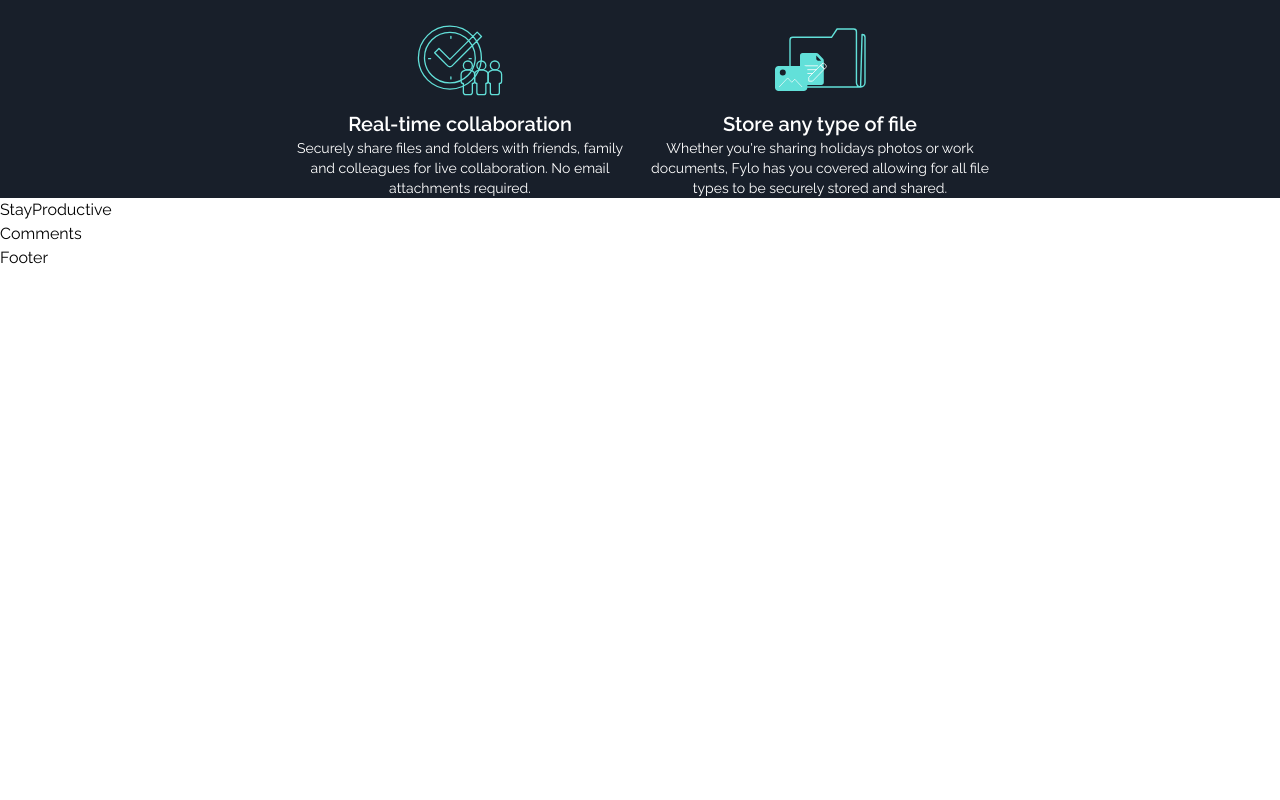
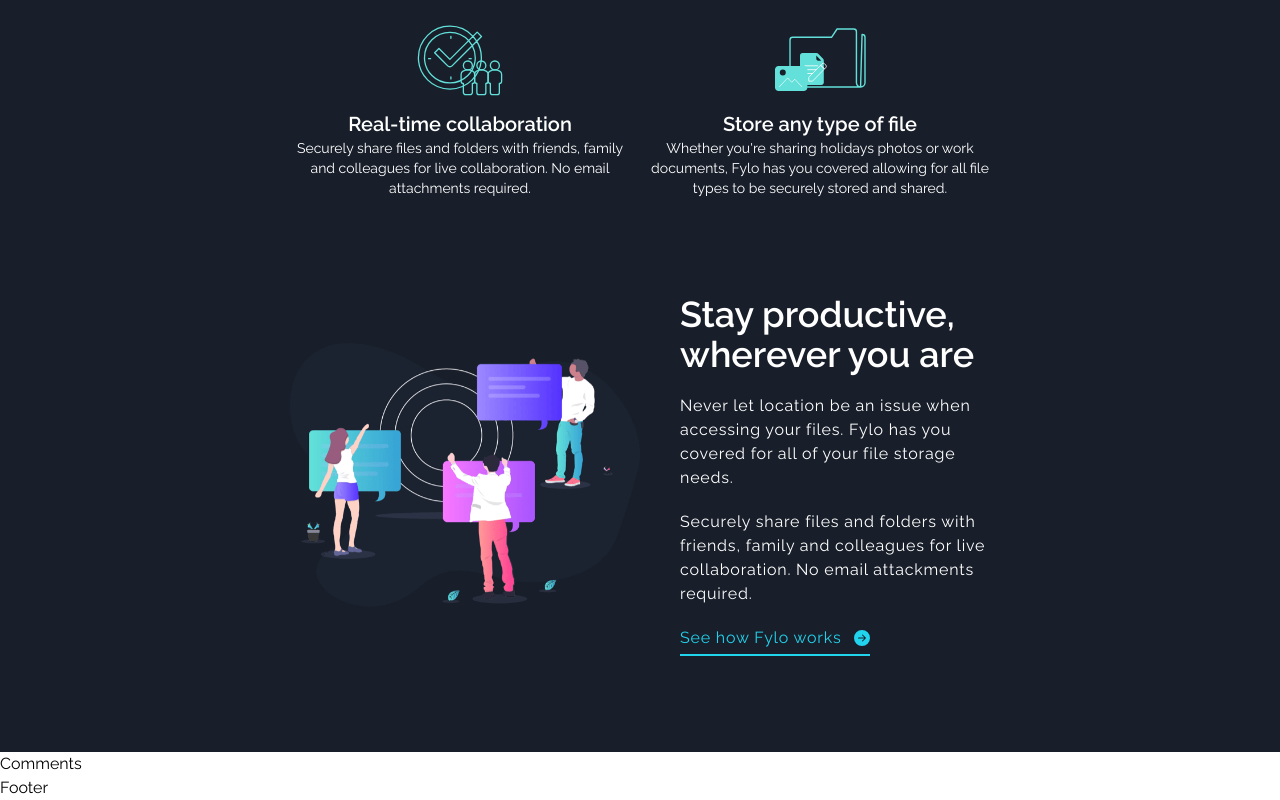
Before and after one commit to makiwebdeveloper/fylo-landing-page, a React (Vite) app: page / in a window 1280 px wide. Shown: the part 1209-2009 px from the top of the page. Before the commit the page ends 1479 px from the top, so only its background shows below. Built offline with nearby package versions, Linux system fonts and the light colour scheme.

Commit message:
stay productiv section

```diff
--- a/package.json
+++ b/package.json
@@ -8,7 +8,8 @@
   },
   "dependencies": {
     "react": "^17.0.2",
-    "react-dom": "^17.0.2"
+    "react-dom": "^17.0.2",
+    "react-icons": "^4.7.1"
   },
   "devDependencies": {
     "@types/react": "^17.0.33",
--- a/src/sections/Features.tsx
+++ b/src/sections/Features.tsx
@@ -4,7 +4,7 @@
 const Features: FC = () => {
   return (
     <section id="features" className="bg-background-200">
-      <div className="grid grid-cols-2 grid-rows-2 gap-5 md:w-[700px] mx-auto p-10 md:p-0">
+      <div className="grid md:grid-cols-2 md:grid-rows-2 gap-5 w-[300px] md:w-[700px] mx-auto p-10 md:p-0">
         {features.map((feature) => (
           <div key={feature.img} className="text-center">
             <div className="mx-auto w-[100px] h-[100px] flex items-center justify-center">
--- a/src/sections/Header.tsx
+++ b/src/sections/Header.tsx
@@ -22,7 +22,7 @@
       </div>
 
       <div className="absolute bottom-0 left-0 z-[0]">
-        <img src={BgCurvy} className="pointer-events-none w-full" />
+        <img src={BgCurvy} className="pointer-events-none w-screen" />
       </div>
     </header>
   );
--- a/src/sections/StayProductive.tsx
+++ b/src/sections/StayProductive.tsx
@@ -1,7 +1,34 @@
 import { FC } from "react";
+import ProductiveImg from "../assets/illustration-stay-productive.png";
+import { BsFillArrowRightCircleFill } from "react-icons/bs";
 
 const StayProductive: FC = () => {
-  return <div>StayProductive</div>;
+  return (
+    <section className="bg-background-200 py-24">
+      <div className="flex w-[300px] md:w-[700px] mx-auto flex-col md:flex-row items-center gap-10">
+        <img src={ProductiveImg} className="md:w-[50%]" />
+        <div className="md:w-[50%]">
+          <h3 className="text-2xl md:text-4xl text-white font-semibold">
+            Stay productive,
+            <br /> wherever you are
+          </h3>
+          <p className="text-white tracking-wider mt-5 text-sm md:text-base">
+            Never let location be an issue when accessing your files. Fylo has
+            you covered for all of your file storage needs.
+          </p>
+          <p className="text-white tracking-wider mt-5 text-sm md:text-base">
+            Securely share files and folders with friends, family and colleagues
+            for live collaboration. No email attackments required.
+          </p>
+          <p className="mt-5 pointer-cursor">
+            <a className="flex items-center tracking-wider gap-3 text-cyan-400 border-b-2 border-cyan-400 w-fit pb-1 cursor-pointer text-sm md:text-base">
+              See how Fylo works <BsFillArrowRightCircleFill />
+            </a>
+          </p>
+        </div>
+      </div>
+    </section>
+  );
 };
 
 export default StayProductive;
```
Also changed, not shown: 2 other files (tests, documents, lock files or other folders).
